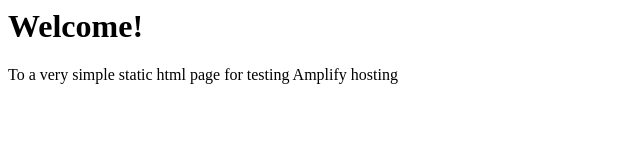
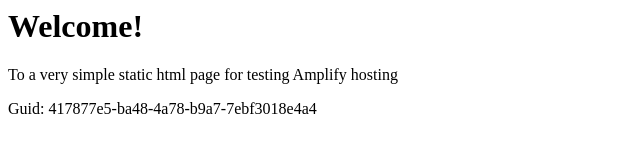
Before and after one commit to aws-aemilia-icn/Github-PR-Commit-Integration-Test-DoNotTouch-v1-preprod-ap-northeast-2, a website: page src/index.html in a window 1280 px wide. Shown: the whole page, without its empty margins (0-640 px from the left). Drawn offline with Linux system fonts and the light colour scheme.

Commit message:
commit from integ tests

```diff
--- a/src/index.html
+++ b/src/index.html
@@ -1,3 +1,5 @@
+
+
 <html lang="en">
 
 <head>
@@ -10,6 +12,6 @@
 <body>
     <h1>Welcome!</h1>
     <p>To a very simple static html page for testing Amplify hosting</p>
-</body>
+    <p>Guid: 417877e5-ba48-4a78-b9a7-7ebf3018e4a4</p></body>
 
 </html>
```
